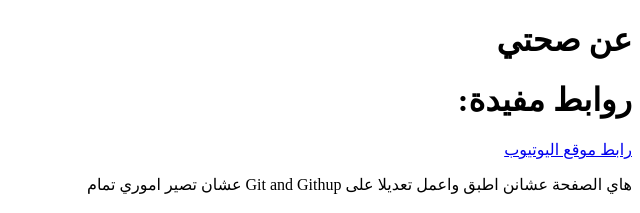
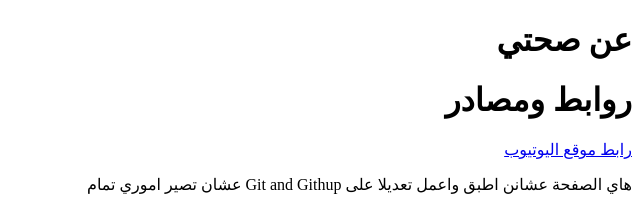
Before and after one commit to aa3841855-hash/html-git-practice, a plain HTML site: page index.html in a window 1280 px wide. Shown: the top 213 px of the page, 640-1280 px from the left. Drawn offline with Linux system fonts and the light colour scheme.

Commit message:
Update index.html

```diff
--- a/index.html
+++ b/index.html
@@ -8,7 +8,7 @@
 </head>
 <body>
 <h1>عن صحتي</h1>
-<h1>روابط مفيدة:</h1>
+<h1>روابط ومصادر</h1>
 <p><a href="https://www.youtube.com/?app=desktop&hl=ar">رابط موقع اليوتيوب</a></p>
 <p>هاي الصفحة عشانن اطبق واعمل تعديلا على Git and Githup عشان تصير اموري تمام</p>
     <h1>اهلا،انا احمد</h1>
```
